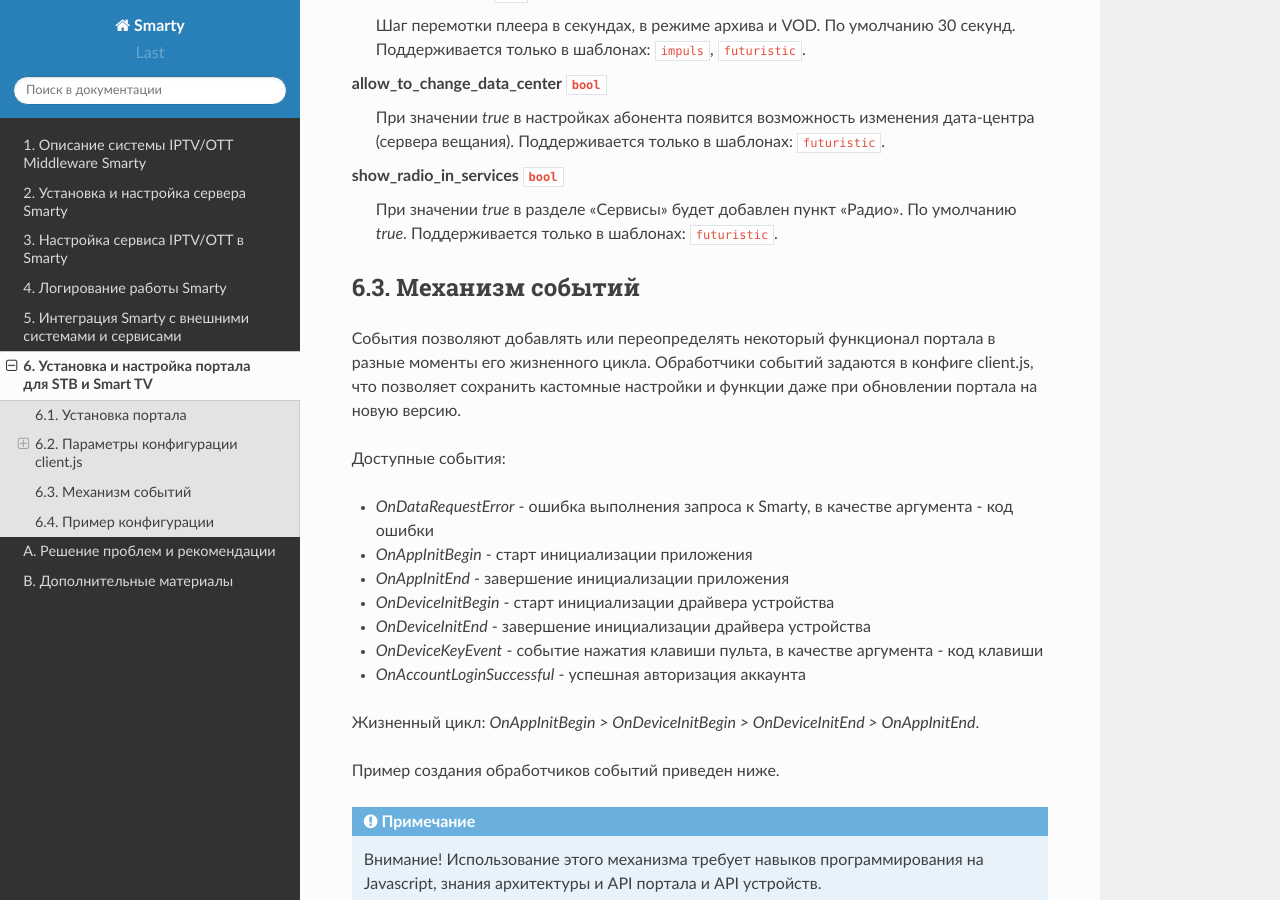
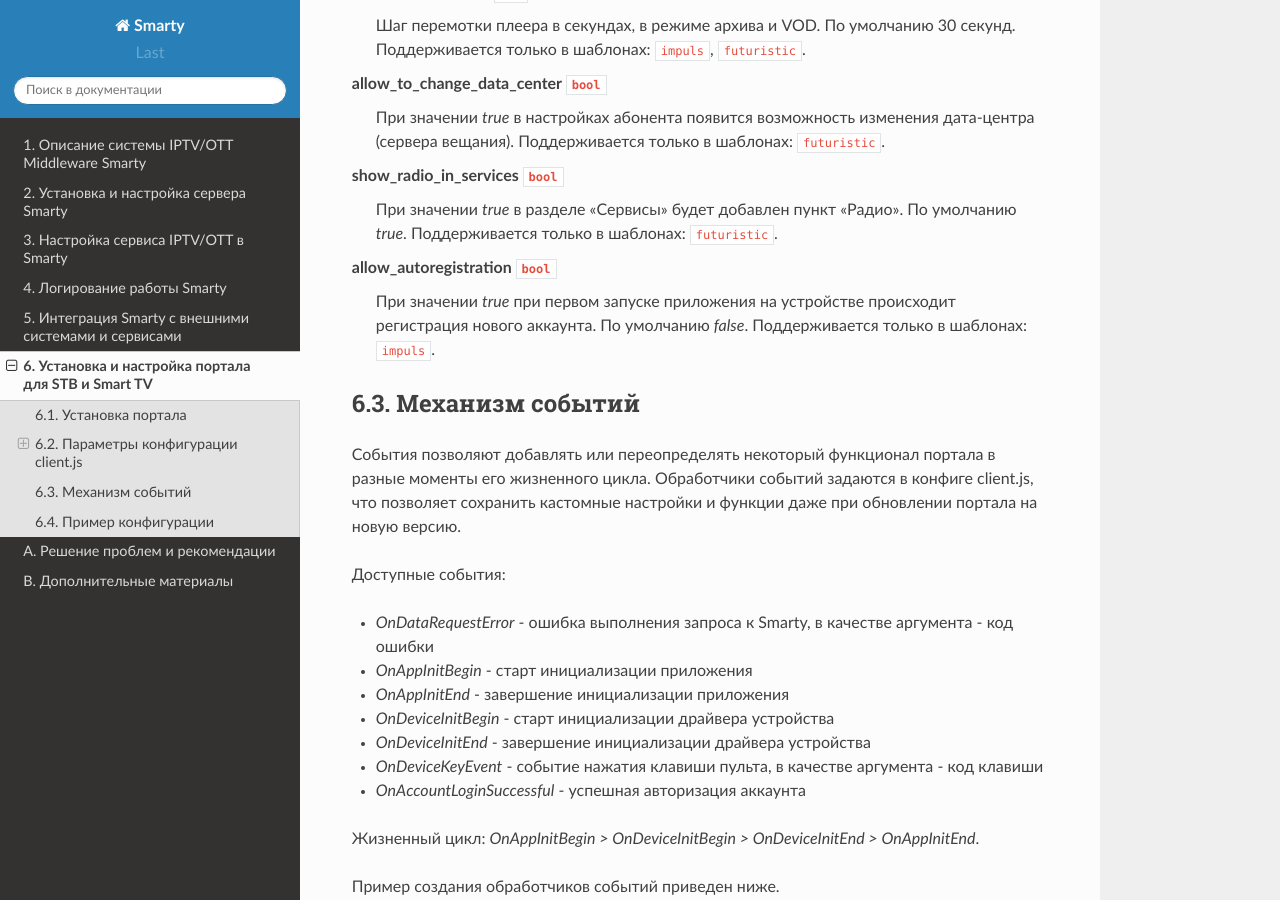
Before and after one commit to sergey-yakovlev/smarty-docs, a Sphinx documentation site: the page built from source/portal_setup.rst, in a window 1280 px wide and 900 px high, scrolled down 6273 px. Built offline with Sphinx 7.4.7 and the Read the Docs theme 2.0.0, drawn with Linux system fonts in a browser that asks for light colours.

Commit message:
allow_autoregistration

```diff
--- a/source/portal_setup.rst
+++ b/source/portal_setup.rst
@@ -309,6 +309,11 @@ show_radio_in_services ``bool``
     По умолчанию *true*.
     Поддерживается только в шаблонах: ``futuristic``.
 
+allow_autoregistration ``bool``
+    При значении *true* при первом запуске приложения на устройстве происходит регистрация нового аккаунта.
+    По умолчанию *false*.
+    Поддерживается только в шаблонах: ``impuls``.
+
 
 .. _portal_event_system:
 
```
